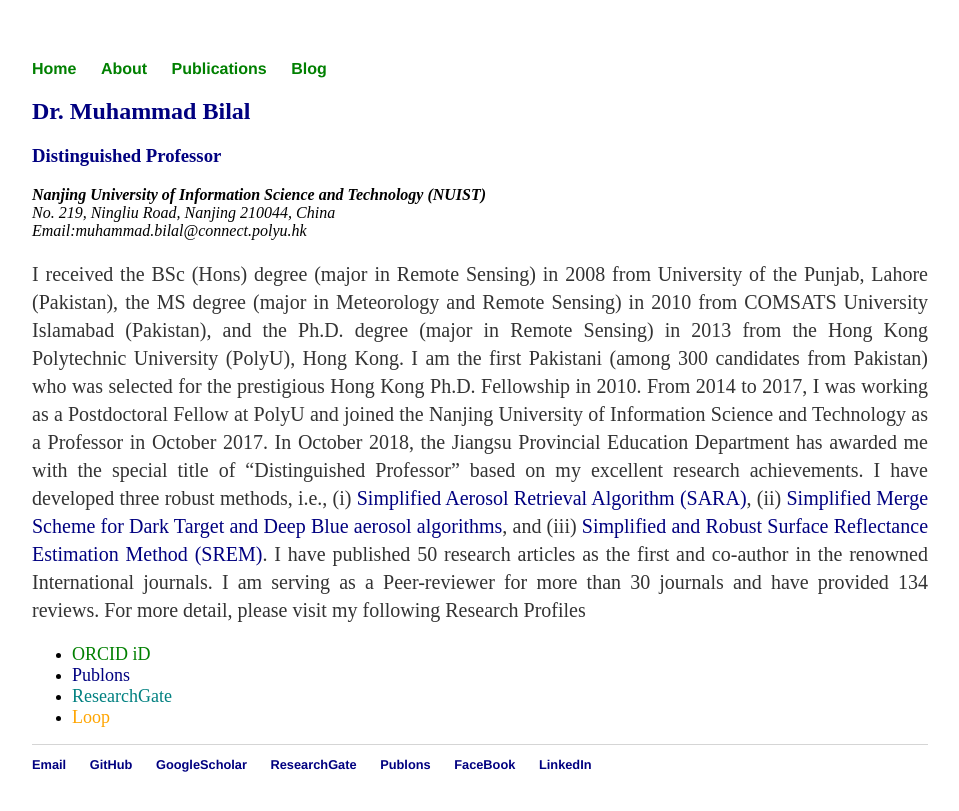
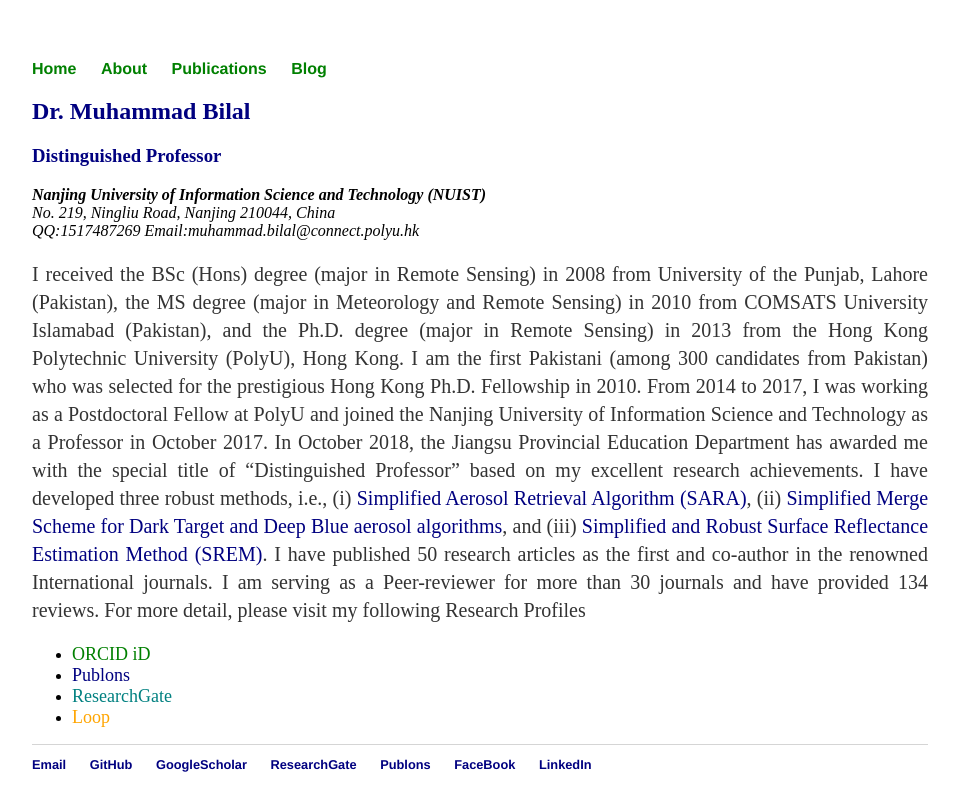
Before and after one commit to rs-DrBilal/rsbilal.github.io, a Jekyll site: the page built from about/index.html, in a window 1280 px wide. Shown: the top 811 px of the page, without its empty margins (160-1119 px from the left). Built offline with Jekyll 4.4.1, drawn with Linux system fonts in a browser that asks for light colours.

Commit message:
Update index.html

```diff
--- a/about/index.html
+++ b/about/index.html
@@ -9,6 +9,7 @@ title: About Muhammad Bilal
 					<address>
 					<strong>Nanjing University of Information Science and Technology (NUIST)</strong><br>
 					No. 219, Ningliu Road, Nanjing 210044, China<br>
+				  	<span class="QQ">QQ:1517487269</span>
 					<span class="obfuscate">Email:muhammad.bilal@connect.polyu.hk</span>
 					</address>
 			<p style="text-align:justify;font-size:20px;"> I received the BSc (Hons) degree (major in Remote Sensing) in 2008 from University of the Punjab, Lahore (Pakistan),
```
